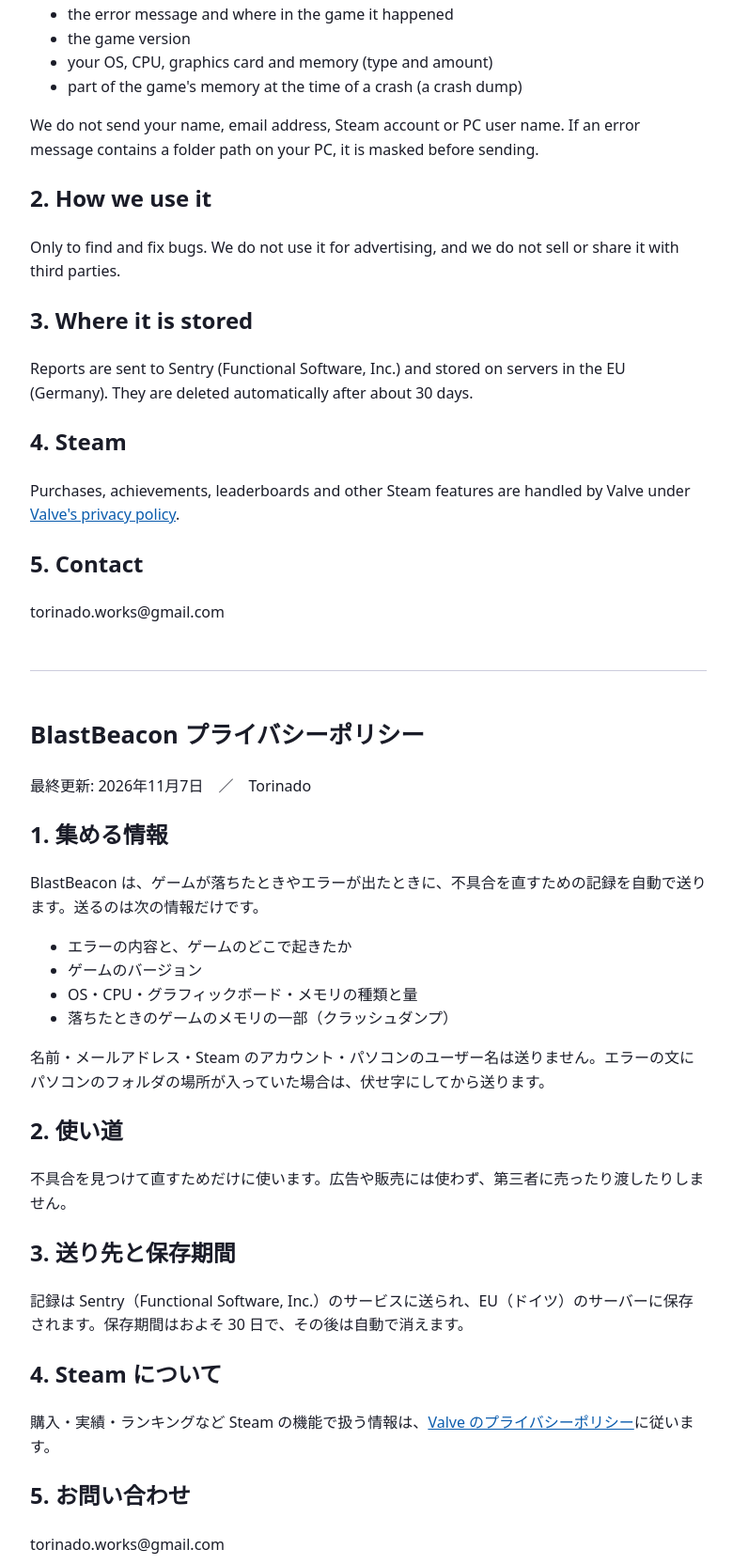
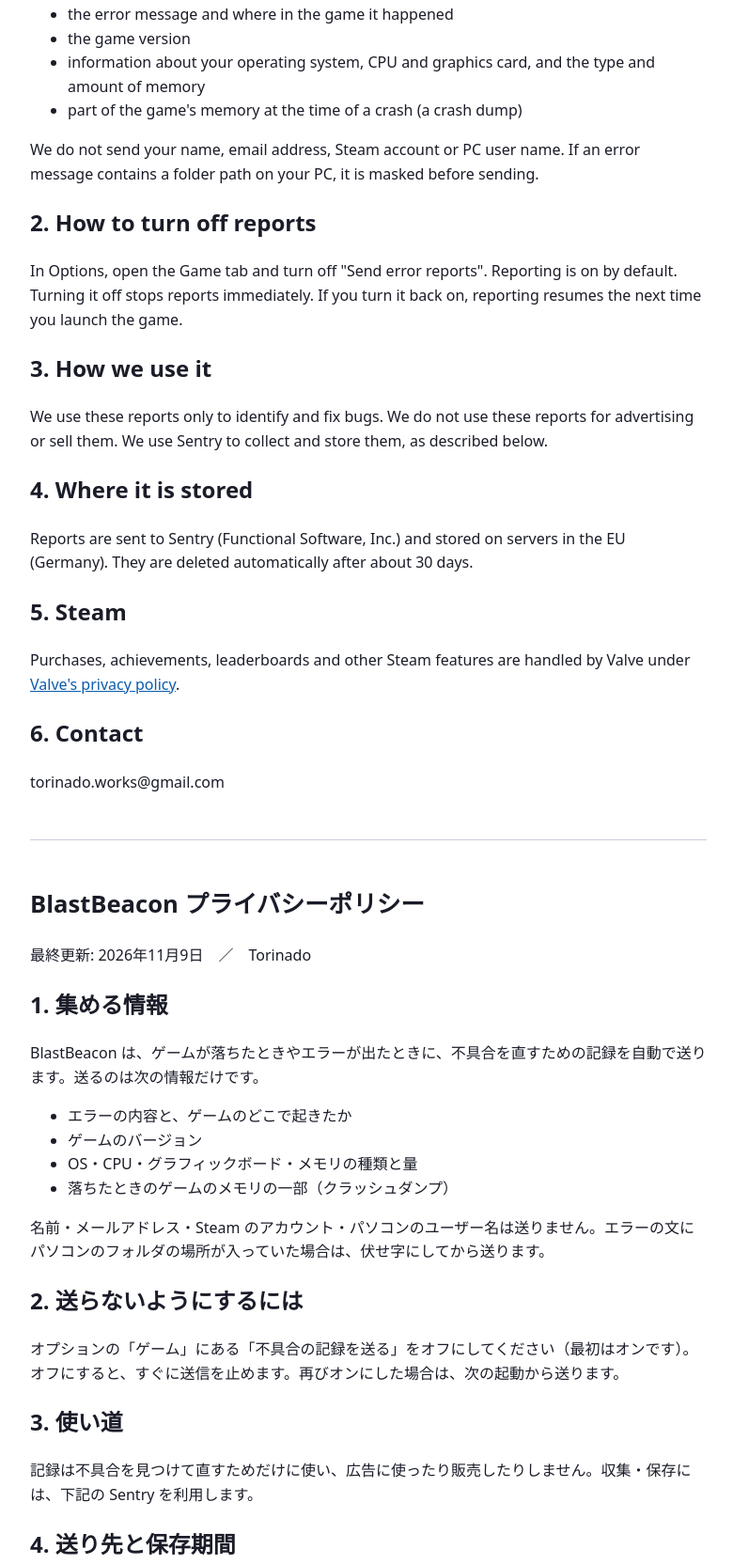
Before and after one commit to kizao/torinado-site, a plain HTML site: page blastbeacon/privacy.html in a window 1280 px wide. Shown: the part 317-1982 px from the top of the page at 94% size, without its empty margins (248-1028 px from the left). Drawn offline with Linux system fonts and the light colour scheme.

Commit message:
Clarify privacy policy and explain error reporting controls

```diff
--- a/blastbeacon/privacy.html
+++ b/blastbeacon/privacy.html
@@ -3,23 +3,25 @@
 
 <section id="en" lang="en">
 <h1>BlastBeacon Privacy Policy</h1>
-<p>Last updated: November 7, 2026 / Torinado</p>
+<p>Last updated: November 9, 2026 / Torinado</p>
 <h2>1. What we collect</h2>
-<p>When BlastBeacon crashes or hits an error, it automatically sends a report so we can fix the problem. The report contains only:</p>
+<p>When BlastBeacon crashes or encounters an error, it automatically sends a report so we can fix the problem. The report contains only:</p>
 <ul>
 <li>the error message and where in the game it happened</li>
 <li>the game version</li>
-<li>your OS, CPU, graphics card and memory (type and amount)</li>
+<li>information about your operating system, CPU and graphics card, and the type and amount of memory</li>
 <li>part of the game's memory at the time of a crash (a crash dump)</li>
 </ul>
 <p>We do not send your name, email address, Steam account or PC user name. If an error message contains a folder path on your PC, it is masked before sending.</p>
-<h2>2. How we use it</h2>
-<p>Only to find and fix bugs. We do not use it for advertising, and we do not sell or share it with third parties.</p>
-<h2>3. Where it is stored</h2>
+<h2>2. How to turn off reports</h2>
+<p>In Options, open the Game tab and turn off &quot;Send error reports&quot;. Reporting is on by default. Turning it off stops reports immediately. If you turn it back on, reporting resumes the next time you launch the game.</p>
+<h2>3. How we use it</h2>
+<p>We use these reports only to identify and fix bugs. We do not use these reports for advertising or sell them. We use Sentry to collect and store them, as described below.</p>
+<h2>4. Where it is stored</h2>
 <p>Reports are sent to Sentry (Functional Software, Inc.) and stored on servers in the EU (Germany). They are deleted automatically after about 30 days.</p>
-<h2>4. Steam</h2>
+<h2>5. Steam</h2>
 <p>Purchases, achievements, leaderboards and other Steam features are handled by Valve under <a href="https://store.steampowered.com/privacy_agreement/">Valve's privacy policy</a>.</p>
-<h2>5. Contact</h2>
+<h2>6. Contact</h2>
 <p>torinado.works@gmail.com</p>
 </section>
 
@@ -27,7 +29,7 @@
 
 <section id="ja" lang="ja">
 <h1>BlastBeacon プライバシーポリシー</h1>
-<p>最終更新: 2026年11月7日　／　Torinado</p>
+<p>最終更新: 2026年11月9日　／　Torinado</p>
 <h2>1. 集める情報</h2>
 <p>BlastBeacon は、ゲームが落ちたときやエラーが出たときに、不具合を直すための記録を自動で送ります。送るのは次の情報だけです。</p>
 <ul>
@@ -37,13 +39,15 @@
 <li>落ちたときのゲームのメモリの一部（クラッシュダンプ）</li>
 </ul>
 <p>名前・メールアドレス・Steam のアカウント・パソコンのユーザー名は送りません。エラーの文にパソコンのフォルダの場所が入っていた場合は、伏せ字にしてから送ります。</p>
-<h2>2. 使い道</h2>
-<p>不具合を見つけて直すためだけに使います。広告や販売には使わず、第三者に売ったり渡したりしません。</p>
-<h2>3. 送り先と保存期間</h2>
+<h2>2. 送らないようにするには</h2>
+<p>オプションの「ゲーム」にある「不具合の記録を送る」をオフにしてください（最初はオンです）。オフにすると、すぐに送信を止めます。再びオンにした場合は、次の起動から送ります。</p>
+<h2>3. 使い道</h2>
+<p>記録は不具合を見つけて直すためだけに使い、広告に使ったり販売したりしません。収集・保存には、下記の Sentry を利用します。</p>
+<h2>4. 送り先と保存期間</h2>
 <p>記録は Sentry（Functional Software, Inc.）のサービスに送られ、EU（ドイツ）のサーバーに保存されます。保存期間はおよそ 30 日で、その後は自動で消えます。</p>
-<h2>4. Steam について</h2>
+<h2>5. Steam について</h2>
 <p>購入・実績・ランキングなど Steam の機能で扱う情報は、<a href="https://store.steampowered.com/privacy_agreement/japanese/">Valve のプライバシーポリシー</a>に従います。</p>
-<h2>5. お問い合わせ</h2>
+<h2>6. お問い合わせ</h2>
 <p>torinado.works@gmail.com</p>
 </section>
 
```
